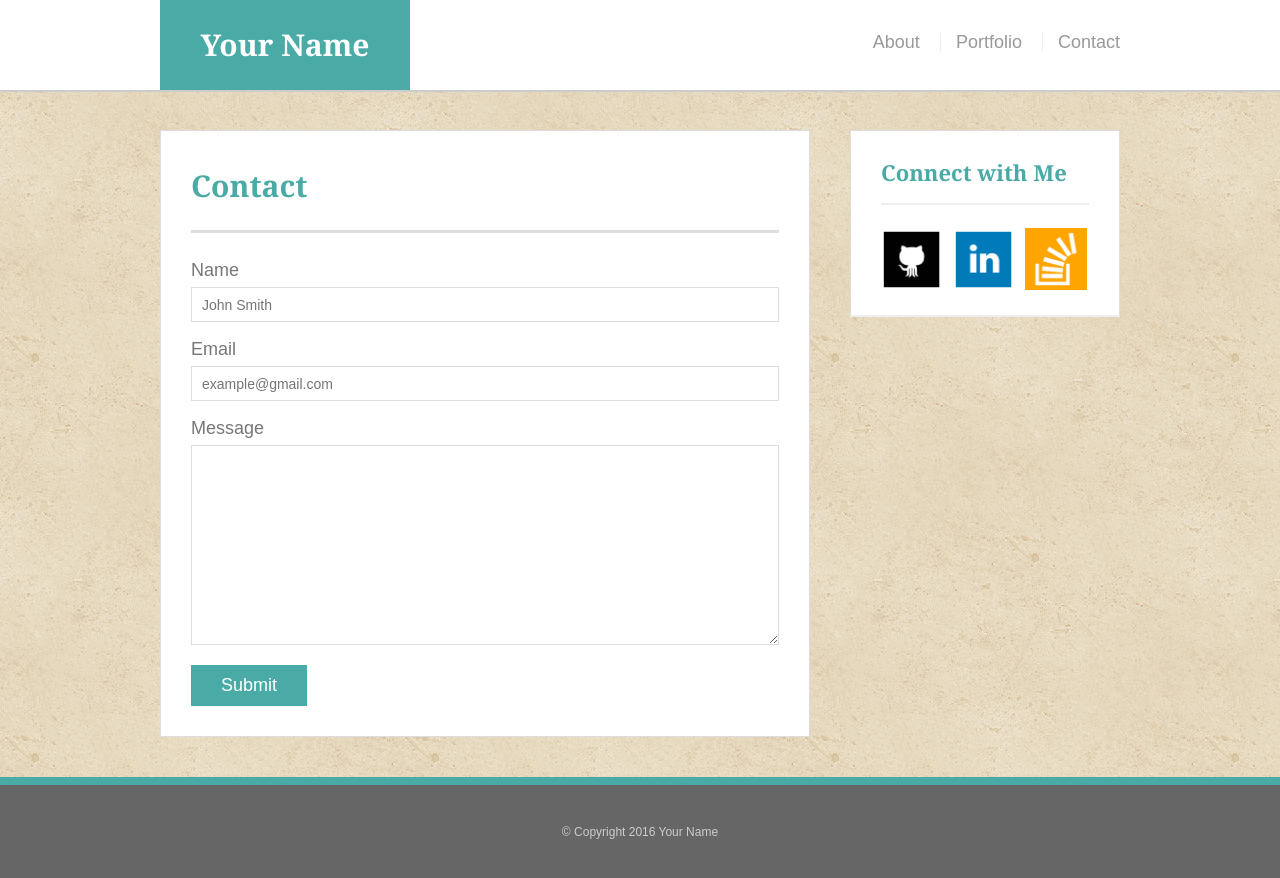
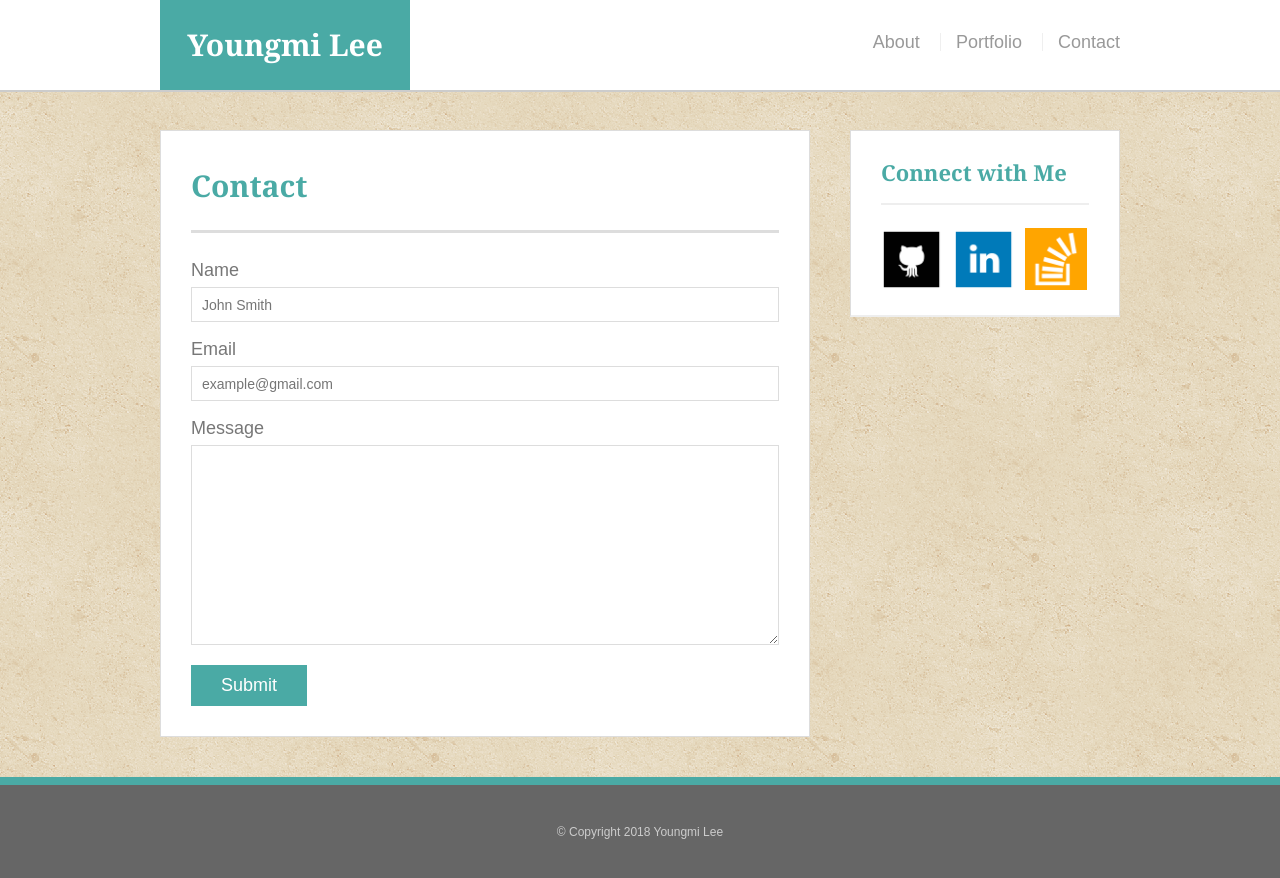
Before and after one commit to ally0426/Basic-Portfolio, a plain HTML site: page contact.html in a window 1280 px wide. Drawn offline with Linux system fonts and the light colour scheme; files whose address does not match are found by name.

Commit message:
initial commit

```diff
--- a/contact.html
+++ b/contact.html
@@ -18,7 +18,7 @@
 
 	<header id="masthead">
 		<div class="container">
-			<a href="index.html" id="logo">Your Name</a>
+			<a href="index.html" id="logo">Youngmi Lee</a>
 			<nav>
 				<a href="index.html">About</a>
 				<a href="portfolio.html">Portfolio</a>
@@ -64,10 +64,9 @@
 
 	<footer>
 		<div class="container">
-				&copy; Copyright 2016 Your Name
+				&copy; Copyright 2018 Youngmi Lee
 		</div>
 	</footer>
-	<!-- scripts -->
-	<!-- <script src="https://maxcdn.bootstrapcdn.com/bootstrap/3.3.7/js/bootstrap.min.js"></script> -->
+
     </body>
 </html>
```
Also changed, not shown: index.html (+3 -4 lines), portfolio.html (+3 -4 lines).
